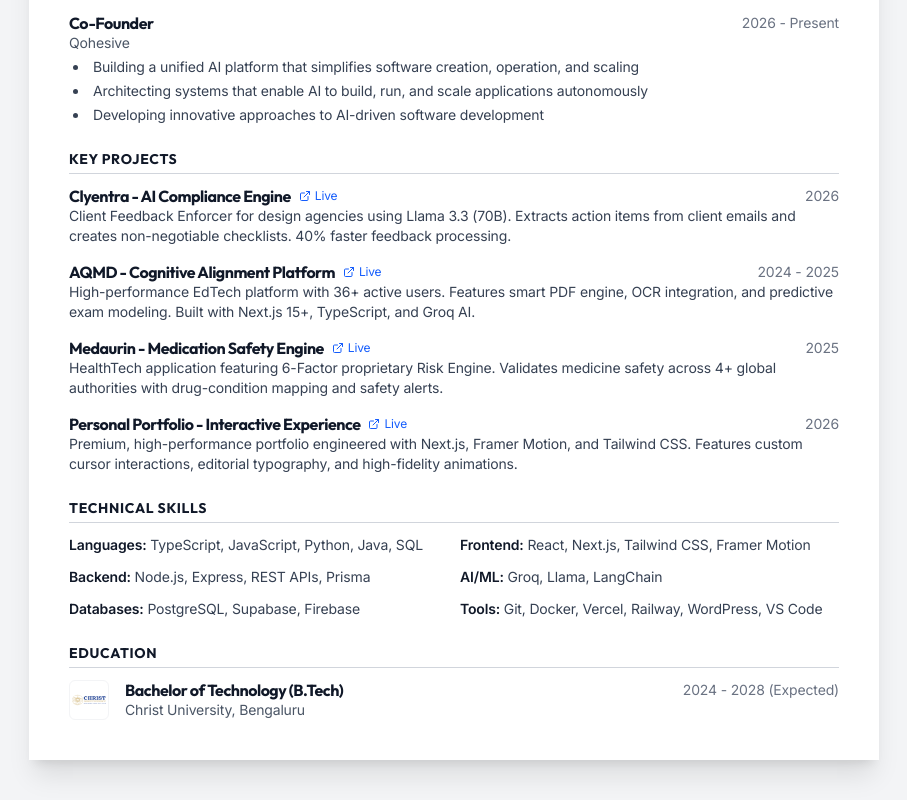
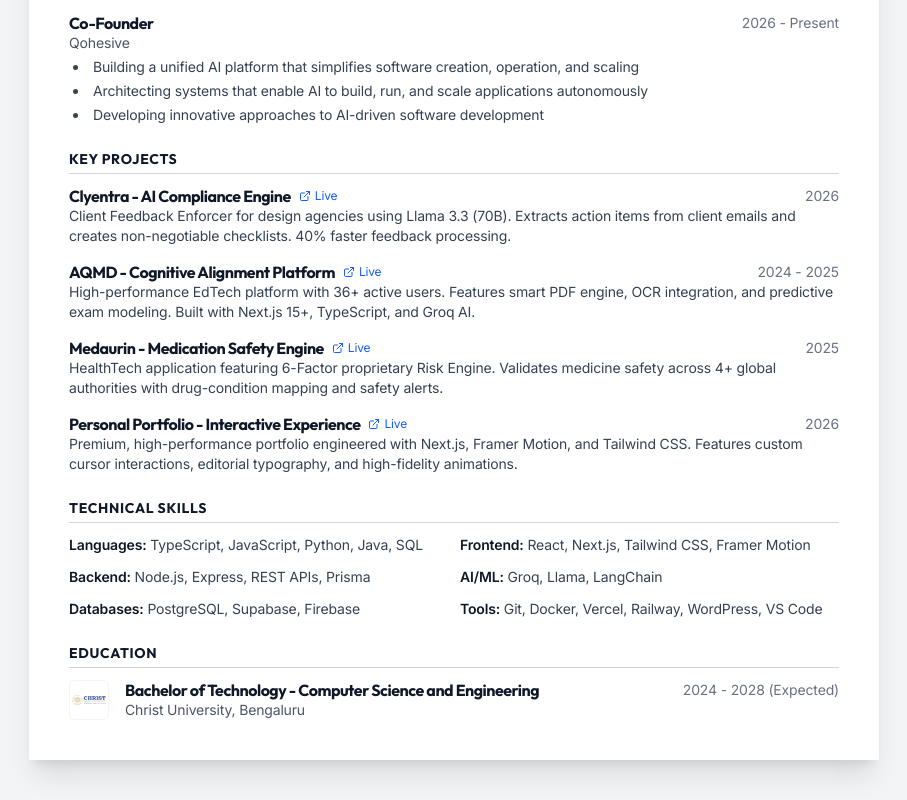
Before and after one commit to RichardRajuChirayath/Portfolio-, a Next.js app: page /resume in a window 1280 px wide. Shown: the part 554-1354 px from the top of the page, without its empty margins (186-1093 px from the left). Built offline with nearby package versions, Linux system fonts and the light colour scheme.

Commit message:
docs: update degree name in education section

```diff
--- a/src/components/Resume.tsx
+++ b/src/components/Resume.tsx
@@ -238,7 +238,7 @@
                                         />
                                     </div>
                                     <div>
-                                        <h3 className="font-bold text-gray-900">Bachelor of Technology (B.Tech)</h3>
+                                        <h3 className="font-bold text-gray-900">Bachelor of Technology - Computer Science and Engineering</h3>
                                         <p className="text-sm text-gray-600">Christ University, Bengaluru</p>
                                     </div>
                                 </div>
```
